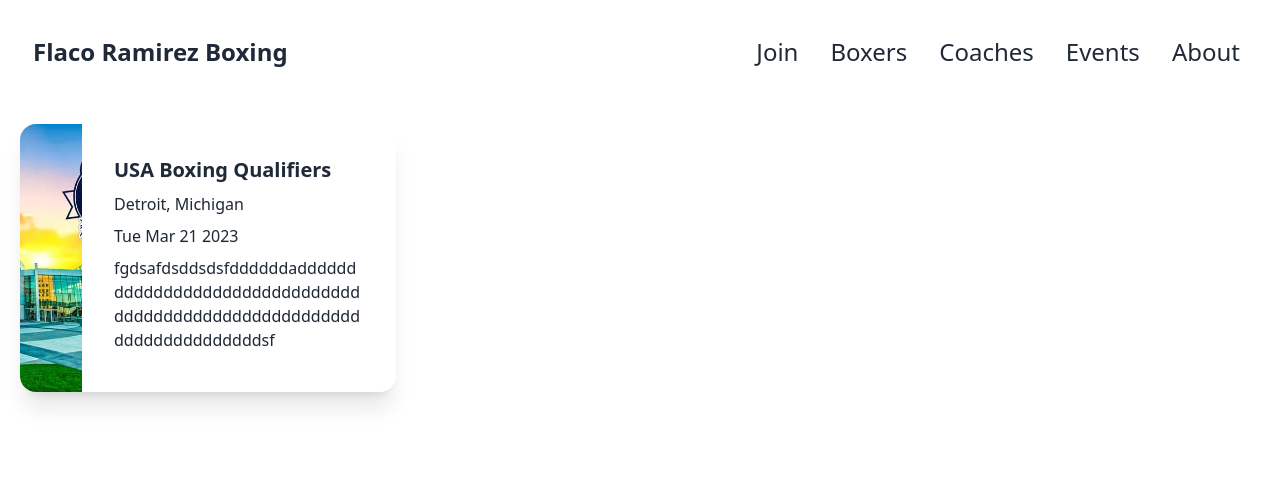
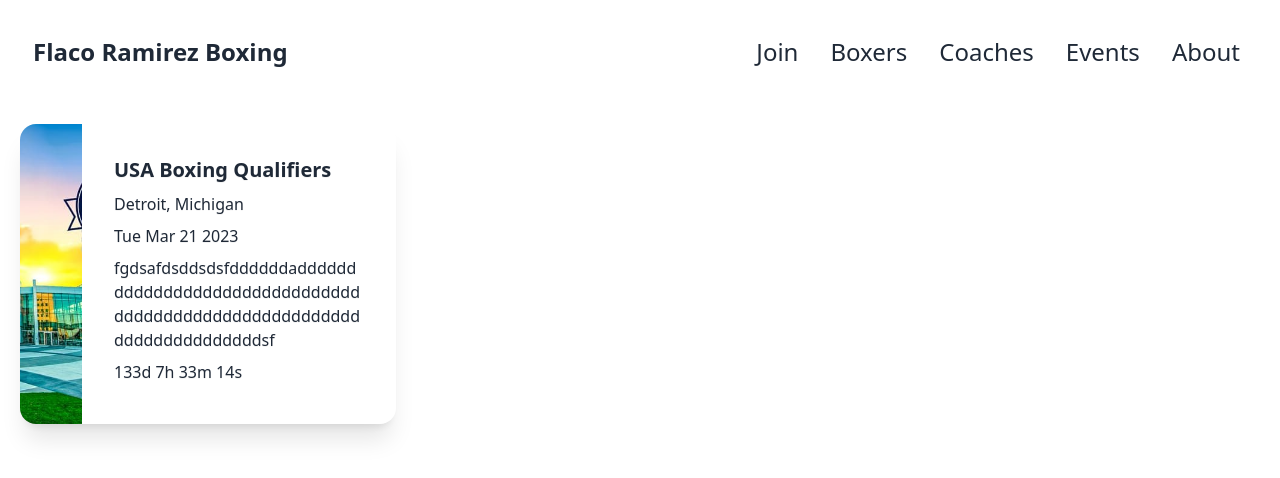
Before and after one commit to donovandcastaneda/frb-boxing-webpage, a React (Vite) app: page /events in a window 1280 px wide. Shown: the top 478 px of the page. Built offline with nearby package versions, Linux system fonts and the light colour scheme.

Commit message:
create a countdown from the date

```diff
--- a/src/components/EventCards.tsx
+++ b/src/components/EventCards.tsx
@@ -1,4 +1,4 @@
-import React from "react";
+import React, { useEffect, useState } from "react";
 import { EventCardInterface } from "../types/Types";
 
 export function EventCard({
@@ -9,16 +9,33 @@ export function EventCard({
   location,
 }: EventCardInterface) {
 
+  //create variable that holds the remaining time
+  const [timeRemaining, setTimeRemaining] = useState<number>(0);
 
+  // starts time interval that updates timeRemaining variables
+  useEffect(() => {
+    const interval = setInterval(() => {
+      const timeLeft = Math.max(
+        new Date(date).getTime() - new Date().getTime(),
+        0
+      );
+      setTimeRemaining(timeLeft);
+    }, 1000);
+    // clears the interval when the component unmounts
+    return () => clearInterval(interval);
+  }, [date]);
 
+  // takes remaining timein milliseconds an converts it to days, hours, minutes, and seconds
+  const formatTime = (time: number) => {
+    const days = Math.floor(time / (1000 * 60 * 60 * 24));
+    const hours = Math.floor((time % (1000 * 60 * 60 * 24)) / (1000 * 60 * 60));
+    const minutes = Math.floor((time % (1000 * 60 * 60)) / (1000 * 60));
+    const seconds = Math.floor((time % (1000 * 60)) / 1000);
 
+    return `${days}d ${hours}h ${minutes}m ${seconds}s`;
+  };
 
-
-
-
-
-
-
+  // card section
   return (
     <div className="pb-96">
       <div className="p-5">
@@ -33,8 +50,13 @@ export function EventCard({
           <div className="card-body">
             <h1 className="card-title">{title}</h1>
             <h2 className="">{location}</h2>
-            <h2 className="">{date.toDateString()}</h2>
+            <h2 className="">{new Date(date).toDateString()}</h2>
             <p className="max-w-[250px] break-words">{description}</p>
+            {timeRemaining === 0 ? (
+              <p>The event has passed.</p>
+            ) : (
+              <p>{formatTime(timeRemaining)}</p>
+            )}
             <div className="card-actions justify-end"></div>
           </div>
         </div>
```
